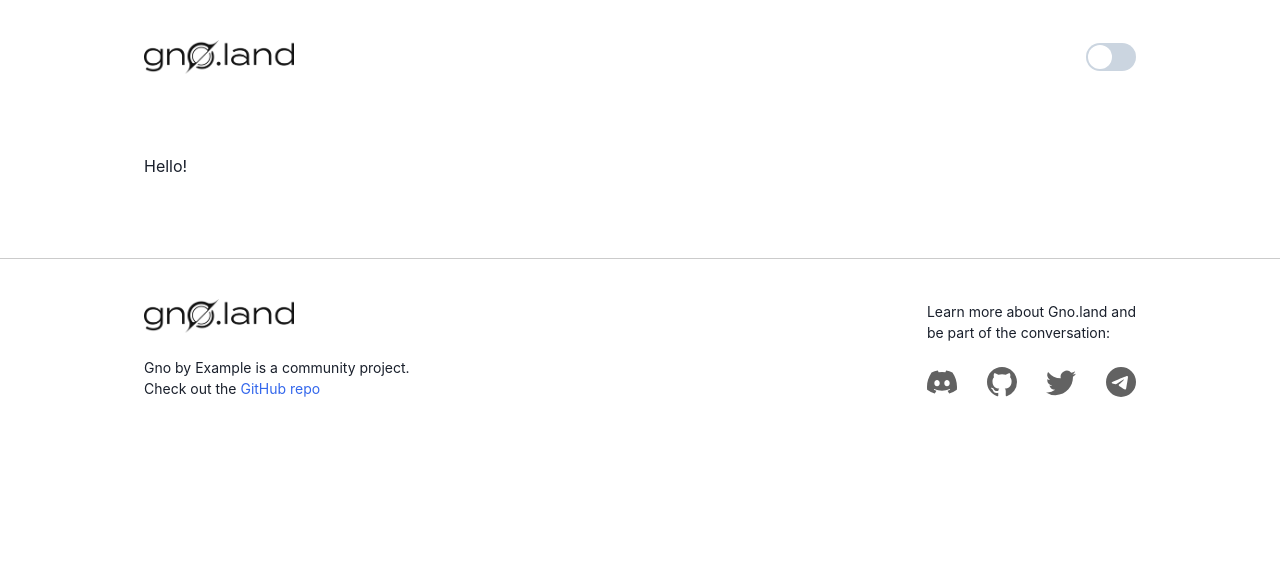
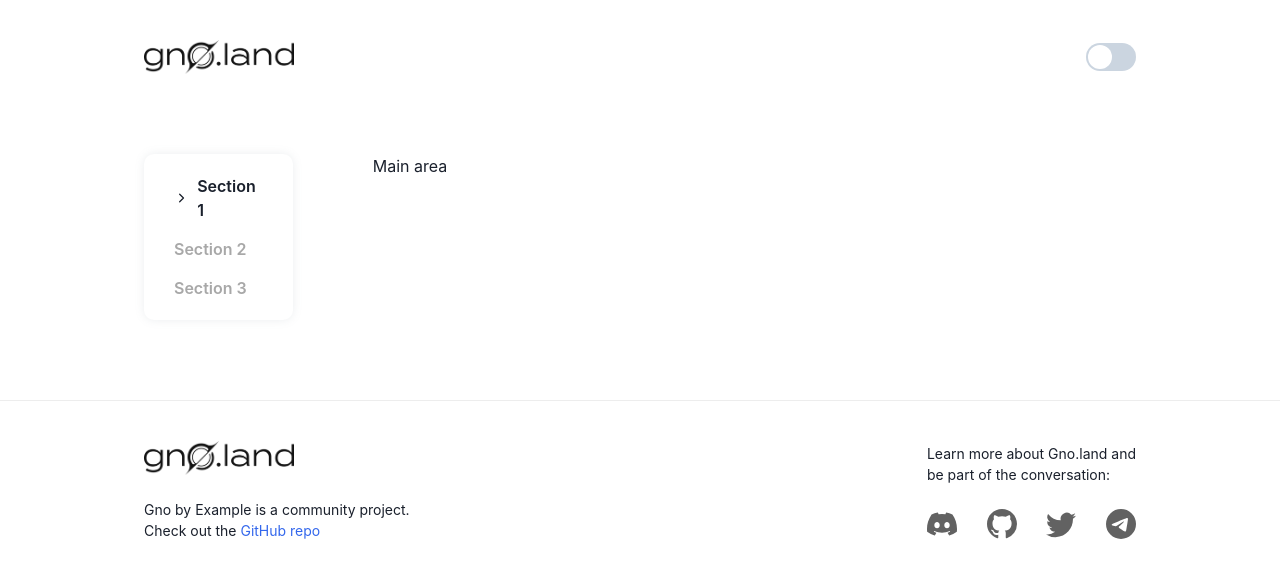
Before and after one commit to gnolang/gno-by-example, a React (Create React App) app: page / in a window 1280 px wide. Shown: the top 578 px of the page. Built offline with nearby package versions, Linux system fonts and the light colour scheme.

Commit message:
Add base content table

```diff
--- /dev/null
+++ b/src/components/atoms/ContentTable/ContentTable.tsx
@@ -0,0 +1,61 @@
+import React, { FC, Fragment, useState } from 'react';
+import { Box, Stack, Text } from '@chakra-ui/react';
+import { ESectionTitle, IContentTableProps } from './contentTable.types';
+import { FiChevronRight } from 'react-icons/fi';
+
+const ContentTable: FC<IContentTableProps> = () => {
+  const [activeSection, setActiveSection] = useState<ESectionTitle>(
+    ESectionTitle.SECTION_1
+  );
+
+  const sections = [
+    ESectionTitle.SECTION_1,
+    ESectionTitle.SECTION_2,
+    ESectionTitle.SECTION_3
+  ];
+
+  const renderMenuItem = (section: ESectionTitle) => {
+    if (section == activeSection) {
+      return (
+        <Fragment>
+          <FiChevronRight />
+          <Text ml={2} fontWeight={600}>
+            {section}
+          </Text>
+        </Fragment>
+      );
+    }
+
+    return (
+      <Text color={'#A8A8A8'} fontWeight={600}>
+        {section}
+      </Text>
+    );
+  };
+
+  return (
+    <Box
+      padding={'20px 30px'}
+      width={'15%'}
+      backgroundColor={'white'}
+      borderRadius={'10px'}
+      boxShadow={'0px 0px 10px 0px rgba(128,142,155,0.15)'}
+    >
+      <Stack direction={'column'} spacing={'15px'}>
+        {sections.map((section, index) => {
+          return (
+            <Box
+              key={`content-table-${index}`}
+              display={'flex'}
+              alignItems={'center'}
+            >
+              {renderMenuItem(section)}
+            </Box>
+          );
+        })}
+      </Stack>
+    </Box>
+  );
+};
+
+export default ContentTable;
--- /dev/null
+++ b/src/components/atoms/ContentTable/contentTable.types.ts
@@ -0,0 +1,7 @@
+export interface IContentTableProps {}
+
+export enum ESectionTitle {
+  SECTION_1 = 'Section 1',
+  SECTION_2 = 'Section 2',
+  SECTION_3 = 'Section 3'
+}
--- a/src/components/layouts/AppLayout/AppLayout.tsx
+++ b/src/components/layouts/AppLayout/AppLayout.tsx
@@ -17,7 +17,7 @@ const AppLayout: FC<IAppLayoutProps> = (props) => {
       <Container maxW={'80vw'} my={20}>
         <Outlet />
       </Container>
-      <Divider borderColor={'#A8A8A8'} />
+      <Divider borderColor={'#E1E1E1'} />
       <Footer />
     </Box>
   );
--- a/src/components/pages/Home/Home.tsx
+++ b/src/components/pages/Home/Home.tsx
@@ -1,9 +1,15 @@
 import { IHomeProps } from './home.types';
 import React, { FC } from 'react';
 import { Box } from '@chakra-ui/react';
+import ContentTable from '../../atoms/ContentTable/ContentTable';
 
 const Home: FC<IHomeProps> = () => {
-  return <Box>Hello!</Box>;
+  return (
+    <Box display={'flex'}>
+      <ContentTable />
+      <Box ml={20}>Main area</Box>
+    </Box>
+  );
 };
 
 export default Home;
```
